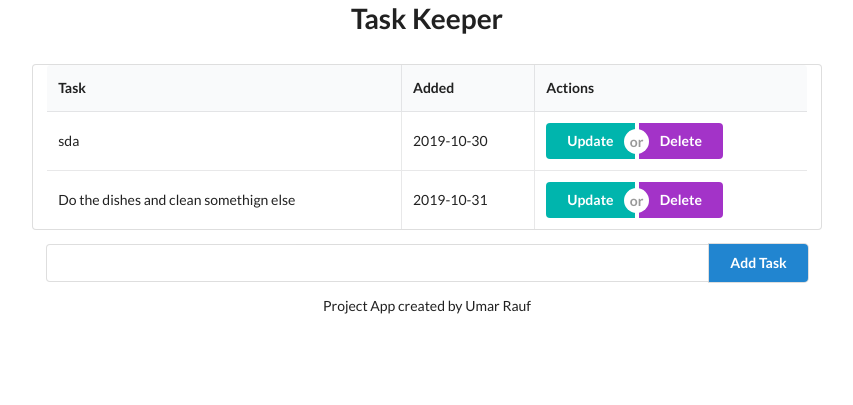
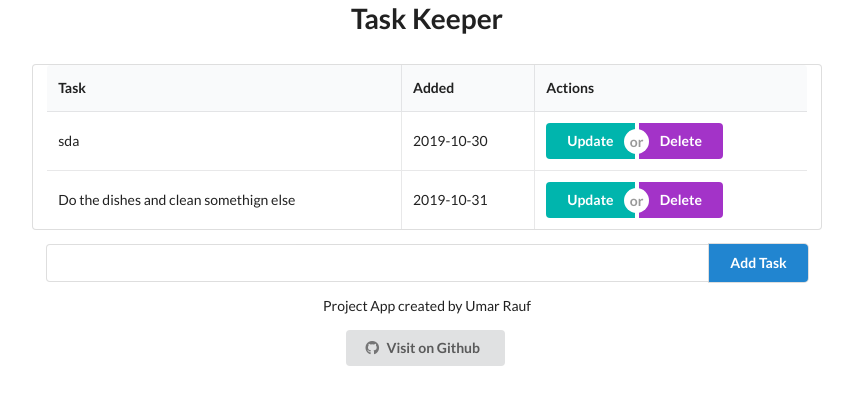
Before and after one commit to UmarRauf-00/Flask-CURD-App, a Flask app: page / in a window 1280 px wide. Shown: the top 405 px of the page, without its empty margins (213-1066 px from the left). Run offline with Flask 2, Linux system fonts and the light colour scheme; data comes from the database, SQL or seed files in the repository.

Commit message:
adding links to Github repo

```diff
--- a/templates/index.html
+++ b/templates/index.html
@@ -54,11 +54,18 @@
         </form>
 
 
-      <!-- <i class="calendar plus outline icon"></i>-->
+      <!-- <i class="github icon"></i>-->
 
       <div class="ui vertical footer segment">
             <div class="ui container">
-                Project App created by Umar Rauf
+                <p>Project App created by Umar Rauf</p>
+                <p>
+                    <div class="ui button">
+                        <a href="https://github.com/UmarRauf-00/Flask-CURD-App" target="_blank">
+                            <div class="ui labeled button" tabindex="0"><i class="github icon"></i> Visit on Github</div>
+                        </a>
+                    </div>
+                </p>
             </div>
         </div>
     </div>
```
